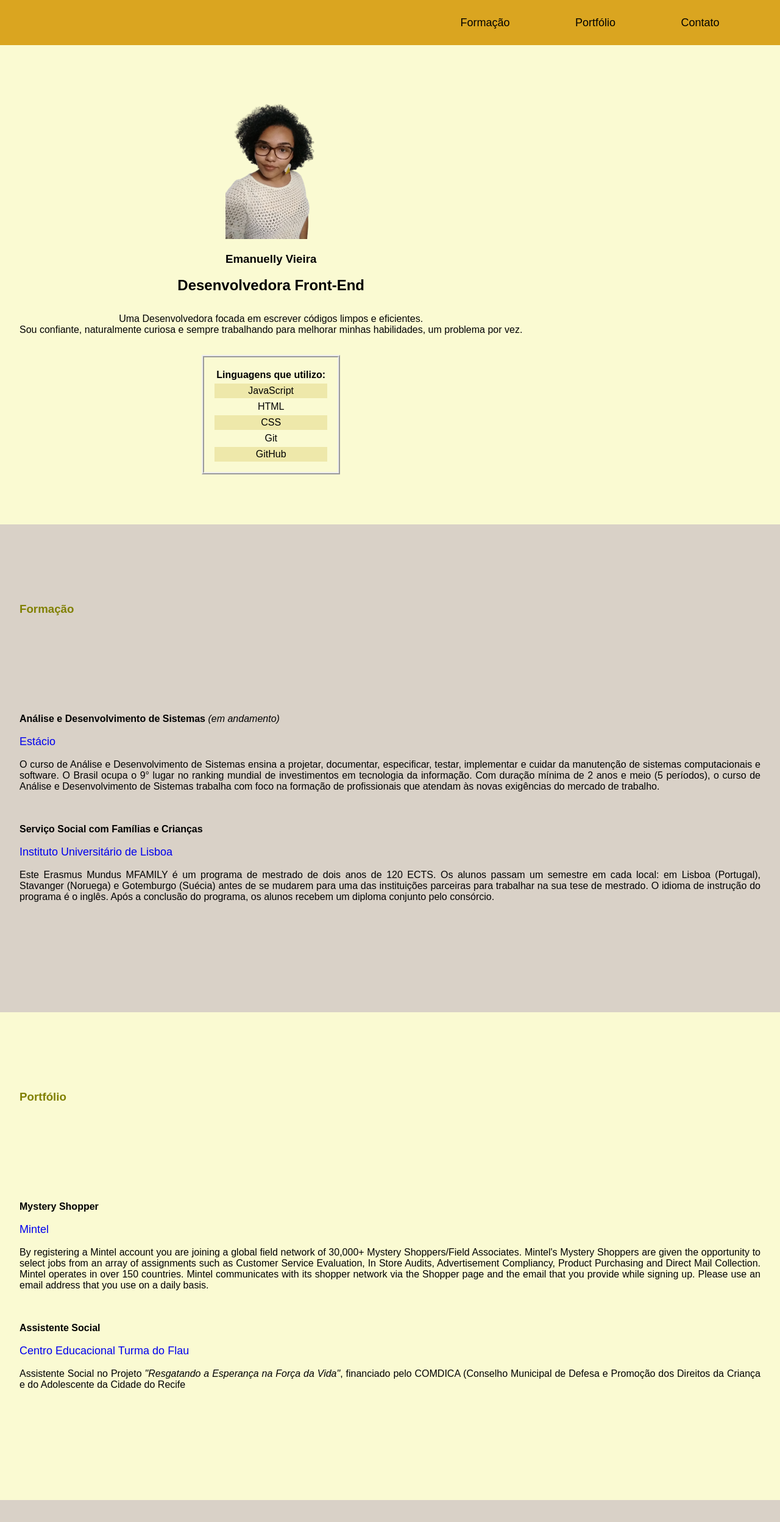
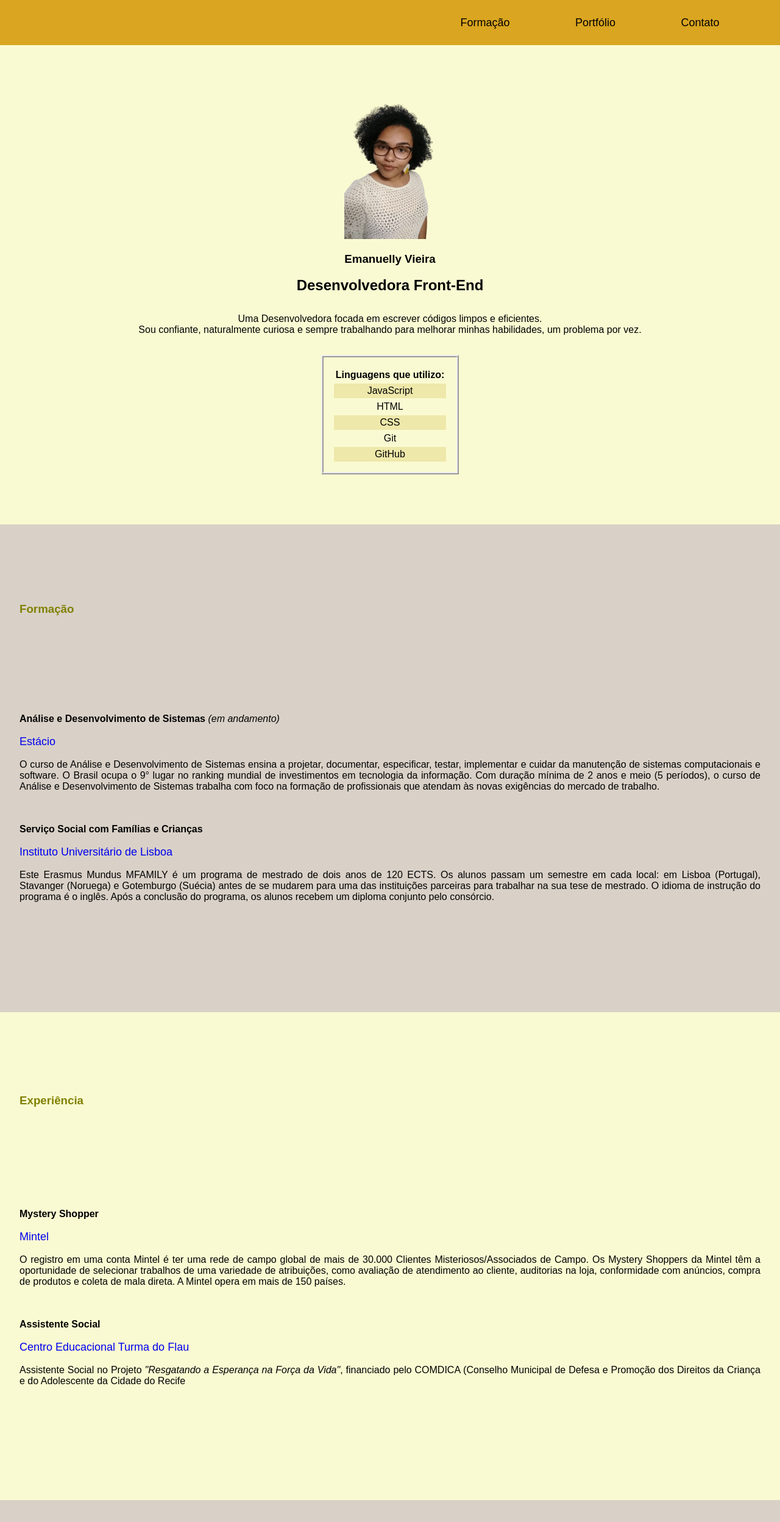
Before and after one commit to menuvieira/portfolio-emanuelly, a plain HTML site: page index.html in a window 1280 px wide. Shown: the top 2496 px of the page at 61% size. Drawn offline with Linux system fonts and the light colour scheme.

Commit message:
Att 4, centralização section

```diff
--- a/index.html
+++ b/index.html
@@ -97,6 +97,7 @@
 
                 </table>
 
+
             </article>
 
 
@@ -149,7 +150,7 @@
             <article id="portfolio" class="subcontainer-principal3">
 
                 <div>
-                    <h3>Portfólio</h3>
+                    <h3>Experiência</h3>
                 </div>
 
                 <div class="lista-item">
@@ -161,8 +162,7 @@
                             <a href="https://www.mintel.com/" target="_blank">Mintel</a>
                             <br>
                             <br>
-                            <p>By registering a Mintel account you are joining a global field network of 30,000+ Mystery Shoppers/Field Associates. Mintel's Mystery Shoppers are given the opportunity to select jobs from an array of assignments such as Customer Service Evaluation, In Store Audits, Advertisement Compliancy, Product Purchasing and Direct Mail Collection. Mintel operates in over 150 countries.
-                            Mintel communicates with its shopper network via the Shopper page and the email that you provide while signing up. Please use an email address that you use on a daily basis.</p>
+                            <p>O registro em uma conta Mintel é ter uma rede de campo global de mais de 30.000 Clientes Misteriosos/Associados de Campo. Os Mystery Shoppers da Mintel têm a oportunidade de selecionar trabalhos de uma variedade de atribuições, como avaliação de atendimento ao cliente, auditorias na loja, conformidade com anúncios, compra de produtos e coleta de mala direta. A Mintel opera em mais de 150 países.</p>
 
                         </li>
 
--- a/style.css
+++ b/style.css
@@ -59,8 +59,27 @@ h3 {
 
 }
 
+.principal {
+    display: flex;
+    background-color: lightgoldenrodyellow;
+    height: 100vh;
+    padding-top: 60px;
+    justify-content: center;
+
+}
+
+.subcontainer-principal {
+    display: flex;
+    flex-direction: column;
+    justify-content: center;
+    align-items: center;
+    text-align: center;
+
+}
+
 .texto-1 {
     padding: 32px;
+    align-items: center;
 
 }
 
@@ -77,23 +96,6 @@ th, td {
 
 tr:nth-child(even) {background-color: palegoldenrod;}
 
-
-.principal {
-    display: flex;
-    background-color: lightgoldenrodyellow;
-    height: 100vh;
-    padding-top: 60px;
-
-}
-
-.subcontainer-principal {
-    display: flex;
-    flex-direction: column;
-    justify-content: center;
-    align-items: center;
-    text-align: center;
-
-}
 
 .principal-2 {
     display: flex;
```
Lines whose indentation alone changed are shown as unchanged.
